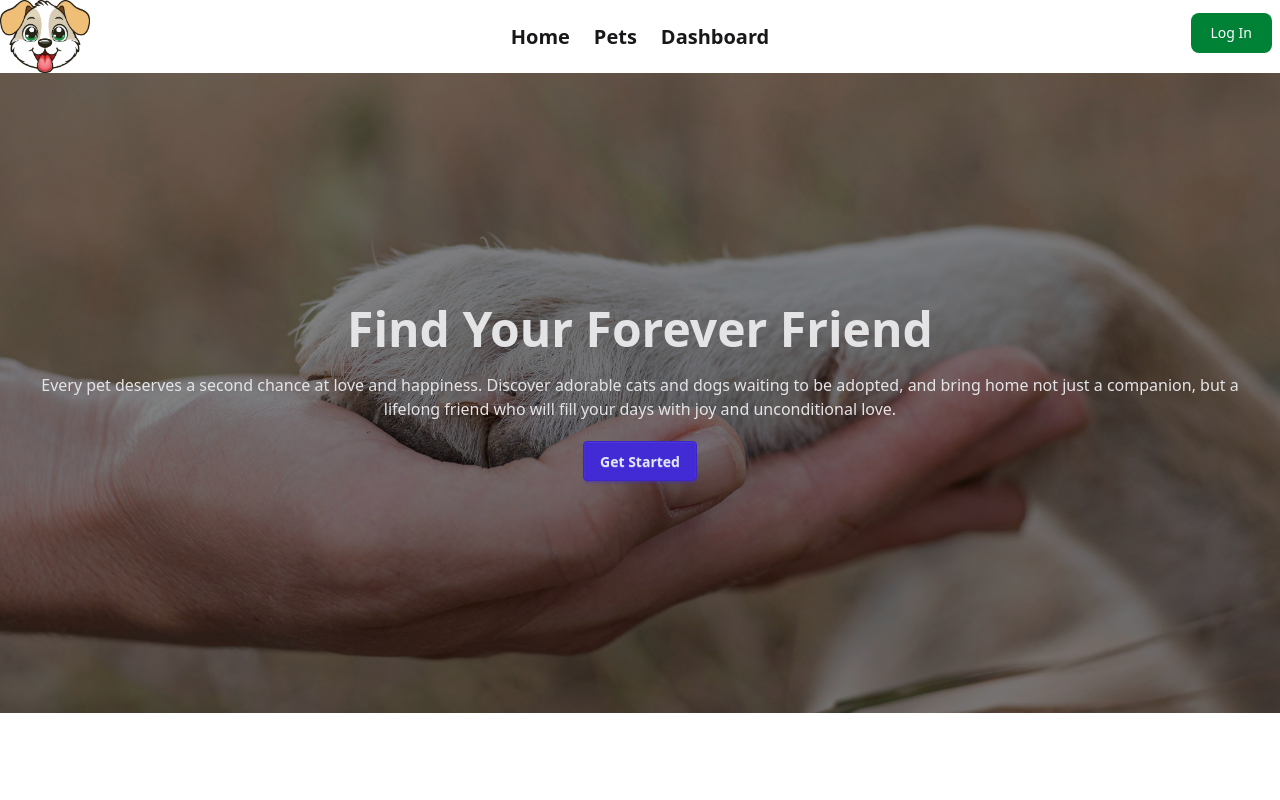
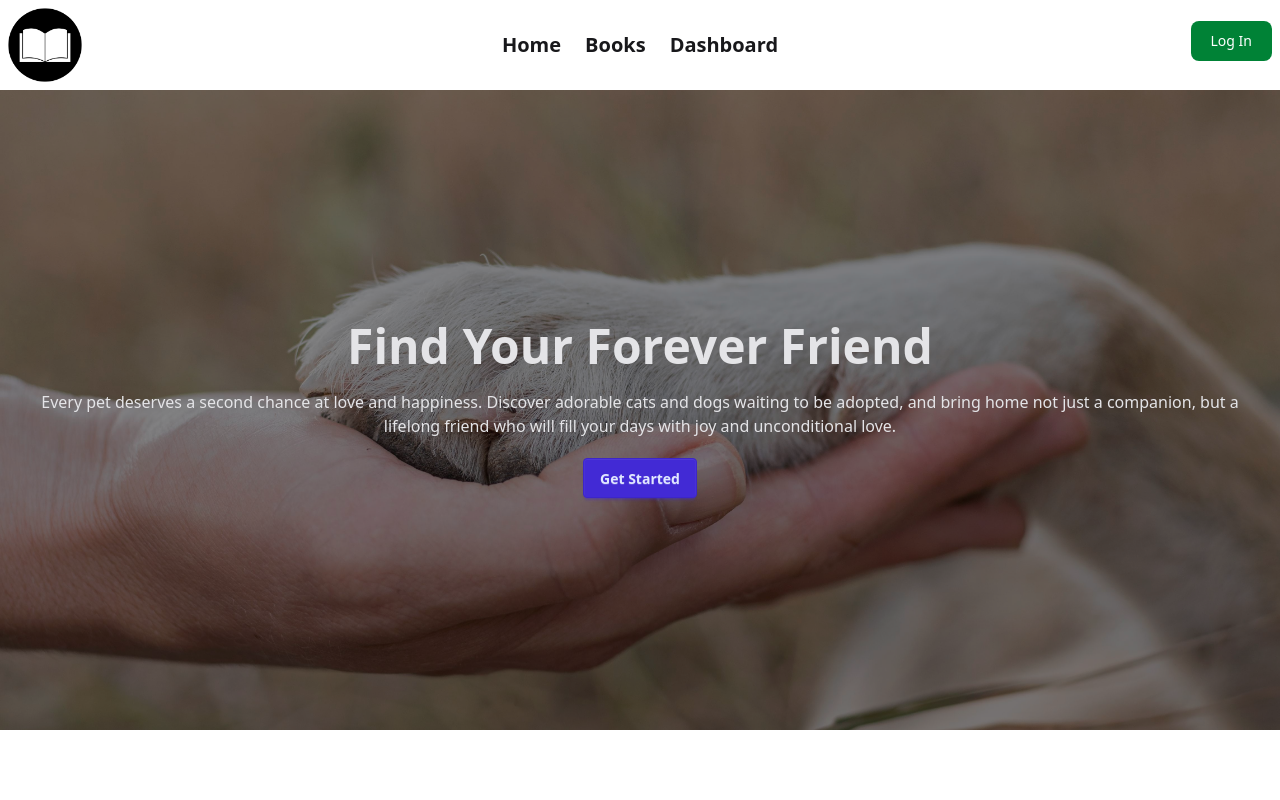
Before and after one commit to ammarShahab/pet-adoption-center-nextjs, a Next.js app: page / in a window 1280 px wide. Shown: the top 800 px of the page. Built offline with nearby package versions, Linux system fonts and the light colour scheme; no server answers; the database is empty.

Commit message:
changes the route name

```diff
--- a/src/app/components/Banner.jsx
+++ b/src/app/components/Banner.jsx
@@ -20,7 +20,7 @@ const Banner = () => {
             just a companion, but a lifelong friend who will fill your days with
             joy and unconditional love.
           </p>
-          <Link href={"/allpets"}>
+          <Link href={"/allbooks"}>
             <button className="btn btn-primary">Get Started</button>
           </Link>
         </div>
--- a/src/app/components/GoogleLogin.jsx
+++ b/src/app/components/GoogleLogin.jsx
@@ -13,7 +13,7 @@ export default function GoogleLogin() {
     console.log(JSON.stringify("clicked"));
     const response = signIn(provider, {
       redirect: true,
-      callbackUrl: "/allpets",
+      callbackUrl: "/allbooks",
     });
     console.log(response);
   };
--- a/src/app/components/Navbar.jsx
+++ b/src/app/components/Navbar.jsx
@@ -3,7 +3,7 @@
 import React from "react";
 import LoginBTN from "./LoginBTN";
 import Link from "next/link";
-import logo from "../../../public/pet-logo.png";
+import logo from "../../../public/book_logo.png";
 import Image from "next/image";
 import { useSession } from "next-auth/react";
 
@@ -16,7 +16,7 @@ const Navbar = () => {
         <Link href="/">Home</Link>
       </li>
       <li>
-        <Link href="/allpets">Pets</Link>
+        <Link href="/allbooks">Books</Link>
       </li>
       <li>
         <Link href="/dashboard">Dashboard</Link>
@@ -73,7 +73,7 @@ const Navbar = () => {
         <Link href="/">
           <li>Home</li>
         </Link>
-        <Link href="/allpets">
+        <Link href="/allbooks">
           <li>Pets</li>
         </Link>
         <Link href="/addpets">
```
Also changed, not shown: public/book_logo.png (added), src/app/(site)/allbooks/page.jsx (renamed from src/app/(site)/allpets/page.jsx).
